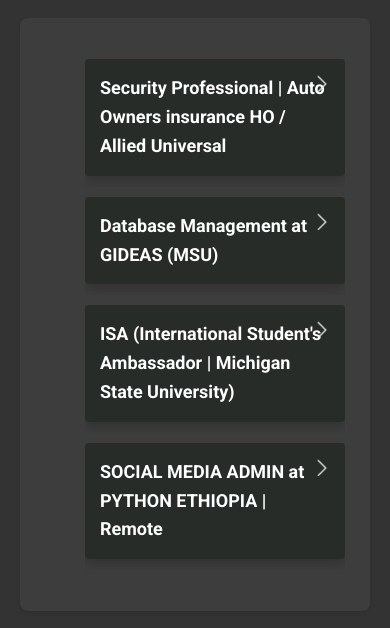
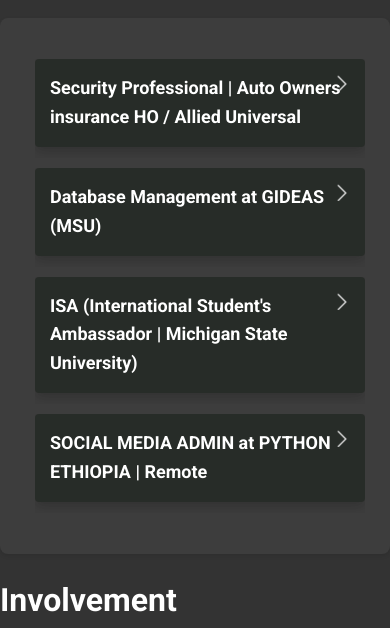
Before and after one commit to ERMIMK/Ermi-Kifle-portfolio, a plain HTML site: page experience.html in a window 390 px wide. Shown: the part 204-832 px from the top of the page. Drawn offline with Linux system fonts and the light colour scheme.

Commit message:
Version 1.5.6
Updated Experience page UI on mobile phone

experience.html and experience.css updated

```diff
--- a/CSS/experience.css
+++ b/CSS/experience.css
@@ -1,44 +1,107 @@
-main div {
-    background: #1f1f1f;
-    color: #ffffff;
-    border-radius: 8px;
-    box-shadow: 0 2px 4px rgba(0,0,0,0.1);
-    padding: 20px;
-    margin-bottom: 40px;
-    max-width: 600px;
-    height: 450px;
+
+section ul {
+    list-style-type: none;
+
 }
 
-main h2 {
-    max-width: 500px;
+a {
+    color: #4CAF50;
 }
 
-main section {
-    padding-bottom: 40px;
-    align-items: center;
+.skills-list{
     justify-content: center;
 }
 
-main section a {
-    display: inline-block;
-    padding: 10px 40px;
-    margin: 10px;
-    text-decoration: none;
-    color: #4CAF50;
-    border: 3px solid #4CAF50;
-    border-radius: 7px;
-    transition: background-color 0.3s, color 0.3s;
-    font-size: 1.1em;
+.wrapper {
+    display: flex;
+    padding: 5px;
+    justify-content: center;
+
+}
+
+.collapsible {
+    max-width: 1000px;
+    overflow: hidden;
+    font-weight: 500;
+}
+
+.collapsible label {
+    position: relative;
+    font-size: large;
+    font-weight: 800;
+    background: rgba(0, 14, 5, 0.356);
+    box-shadow: 0 5px 11px 0 rgb(0, 0, 0, .1), 0 4px 11px 0 rgba(0,0, 0, .08);
+    color: white;
+    display: block;
+    margin-bottom: 10px;
+    cursor: url('cursor/pointer-img.png'), auto;
+    padding: 15px;
+    border-radius: 4px;
+    z-index: 1;
+
+}
+
+.collapsible label:after{
+    content: "";
+    position: absolute;
+    right: 15px;
+    top: 15px;
+    width: 18px;
+    height: 18px;
+    background: url("cursor/right-thin-chevron.png") no-repeat 0 0;
+}
+
+.collapsible label:hover {
+    box-shadow: 0 5px 11px 0 rgba(0, 0, 0, 0.432), 0 4px 11px 0 rgba(0,0, 0, .08);
+    background: rgba(0, 14, 5, 0.507);
+}
+
+.collapsible input:checked + label:after{
+    transform: rotate(90deg);
+    transform: all 0.3s ease;
+
+
+}
+
+.collapsible-text{
+    max-height: 1px;
+    overflow: hidden;
+    border-radius: 4px;
+    line-height: 1.4;
+    position: relative;
+    top: -100%;
+    opacity: 0.5;
+    transform: all 0.3s ease;
+
+}
+
+.collapsible input:checked ~ .collapsible-text {
+    max-height: 500px ;
+    padding-bottom: 25px;
+    box-shadow: 0 5px 11px 0 rgb(0, 0, 0, .1), 0 4px 11px 0 rgba(0,0, 0, .08);
+    background: rgba(0, 14, 5, 0.13);
+    color: white;
+    opacity: 1;
+    top: 0;
+}
+
+.collapsible input{
+    display: none;
 }
 
 
-main section a:hover, nav a:focus {
-    background-color: #4CAF50;
-    color: white;
+.collapsible-text h2 {
+    margin-bottom: 10px;
+    padding: 15px 15px 0;
+
 }
 
-.article-mod {
-    display: flex;
-    flex-direction: column;
-    align-items: center;
+.collapsible-text p {
+    padding-left: 15px;
+    padding-right: 15px;
+    font-size: medium;
 }
+
+.relevant-skills{
+    margin-top: 15px;
+}
--- a/experience.html
+++ b/experience.html
@@ -17,7 +17,7 @@
 
     <link rel="stylesheet" href="CSS/main.css">
     <link rel="stylesheet" href="CSS/media-queries.css">
-    <link rel="stylesheet" href="CSS/skills.css">
+    <link rel="stylesheet" href="CSS/experience.css">
     <link href="https://fonts.googleapis.com/css2?family=Roboto:wght@400;700&display=swap" rel="stylesheet">
 
 
@@ -43,7 +43,7 @@
         <script src="scripts/main.js"></script>
     </header>
 
-    <main>
+    <main class="skills-main">
 
         <h1> Experience </h1>
         <article class="article-mod">
```
